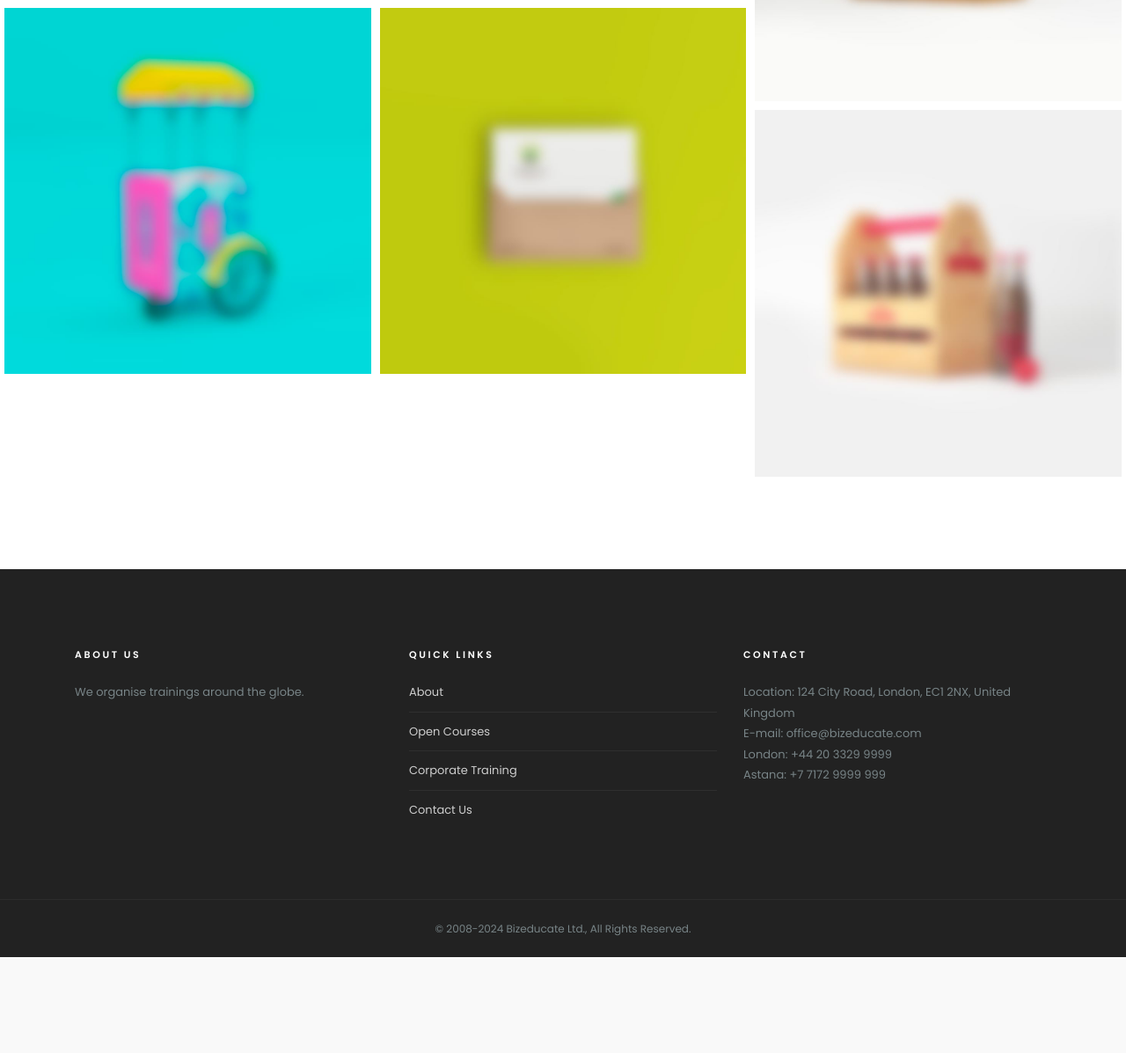
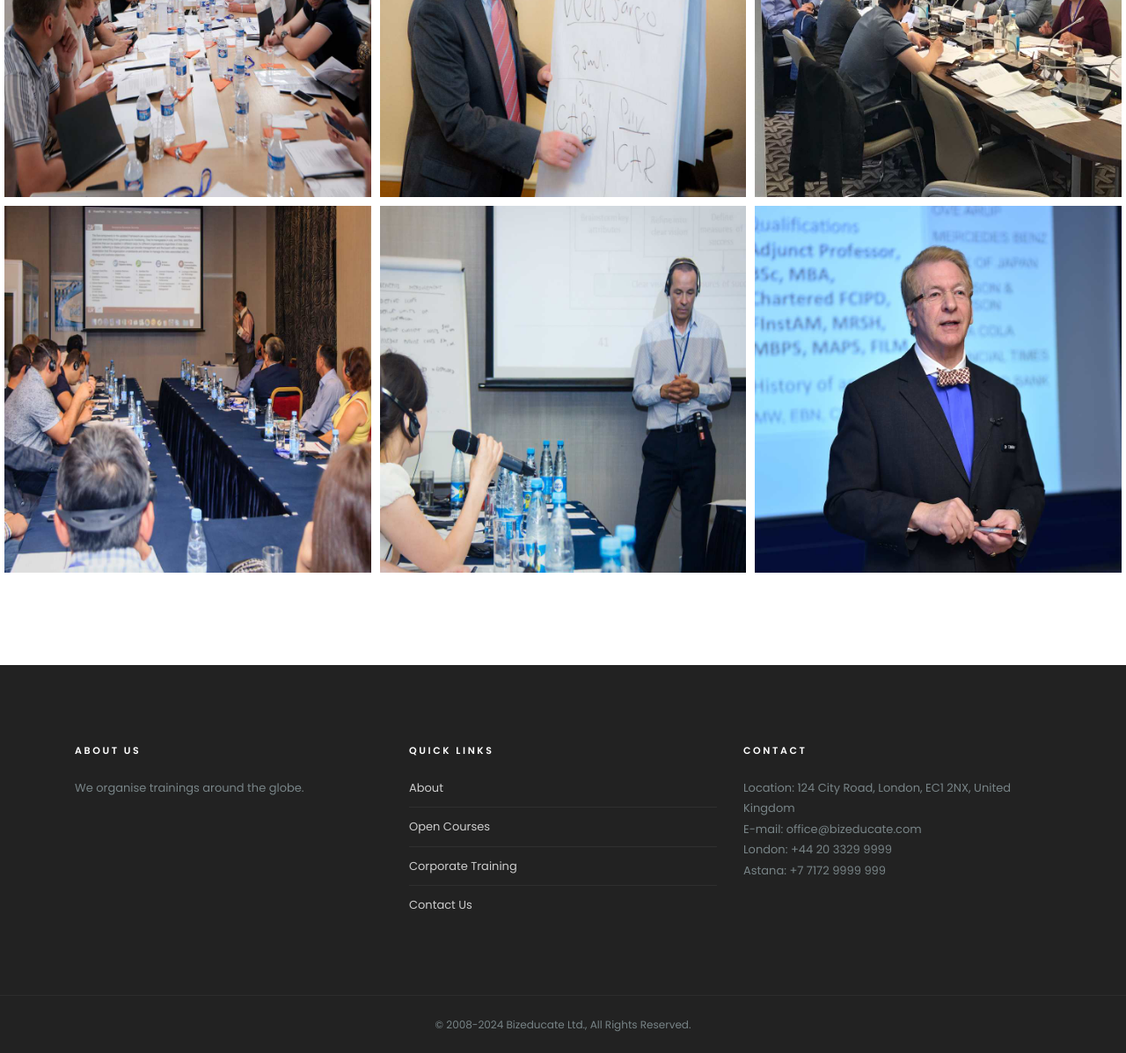
Before and after one commit to MaksymUK/bizeducate_app, a Django app: page /about/ in a window 1280 px wide. Shown: the part 2480-3677 px from the top of the page at 88% size. Before the commit the page ends 3568 px from the top, so only its background shows below. Run offline with Django 4.2, Linux system fonts and the light colour scheme; some libraries are stand-ins or nearby versions; some web fonts are replaced.

Commit message:
change images in about_us.html

```diff
--- a/templates/website/about_us.html
+++ b/templates/website/about_us.html
@@ -5,7 +5,7 @@
 
 {% block content %}
   <!-- Hero-->
-  <section class="module-cover parallax text-center" data-background="{% static 'images/module-6.jpg' %}" data-jarallax-video="https://youtu.be/DEhcuFwPU3o?si=-CYqOTIzDNUXzGqs" data-overlay="0.7">
+  <section class="module-cover parallax text-center" data-background="{% static 'images/about_us_main-compressed.jpg' %}" data-jarallax-video="https://youtu.be/DEhcuFwPU3o?si=-CYqOTIzDNUXzGqs" data-overlay="0.7">
     <div class="container">
       <div class="row">
         <div class="col-md-12">
@@ -33,7 +33,7 @@
       </div>
       <div class="row">
         <div class="col-md-12">
-          <p><img class="img-shadow" src="{% static 'images/main/services-1.jpg' %}" alt=""></p>
+          <p><img class="img-shadow" src="{% static 'images/main/about_us2-compressed.jpg' %}" alt="about_us"></p>
         </div>
       </div>
       <div class="row">
@@ -109,7 +109,7 @@
         <div class="grid-sizer"></div>
         <div class="portfolio-item branding">
           <div class="portfolio-item-wrapper">
-            <div class="portfolio-item-img"><img src="{% static 'images/portfolio/epc-1.jpg' %}" alt=""></div>
+            <div class="portfolio-item-img"><img src="{% static 'images/portfolio/about_finance-compressed.jpg' %}" alt="finance"></div>
             <div class="portfolio-item-caption">
               <h6 class="portfolio-item-title">Finance and Accounting</h6><span class="portfolio-item-subtitle serif">Our courses cover a wide range of topics,
               from financial analysis and budgeting to advanced accounting principles. Whether you are a beginner looking to enhance your understanding of financial concepts or an experienced professional seeking to refine your skills, our programs cater to all levels of expertise.</span>
@@ -118,7 +118,7 @@
         </div>
         <div class="portfolio-item digital">
           <div class="portfolio-item-wrapper">
-            <div class="portfolio-item-img"><img src="{% static "images/portfolio/human_resourses.jpg" %}" alt=""></div>
+            <div class="portfolio-item-img"><img src="{% static "images/portfolio/about_corplaw-compressed.jpg" %}" alt="corporate_law"></div>
             <div class="portfolio-item-caption">
               <h6 class="portfolio-item-title">Corporate Law</h6><span class="portfolio-item-subtitle serif">Understanding the legal framework within which businesses operate is crucial for success. Our corporate law courses provide comprehensive insights into corporate governance, contract law, intellectual property, and more. Participants gain a solid foundation in legal principles and learn how to navigate legal challenges effectively.</span>
             </div>
@@ -126,15 +126,15 @@
         </div>
         <div class="portfolio-item packaging">
           <div class="portfolio-item-wrapper">
-            <div class="portfolio-item-img"><img src="{% static "images/portfolio/3.jpg" %}" alt=""></div>
+            <div class="portfolio-item-img"><img src="{% static "images/portfolio/about_risk_management-compressed.jpg" %}" alt=""></div>
             <div class="portfolio-item-caption">
-              <h6 class="portfolio-item-title">Ellie Cashman</h6><span class="portfolio-item-subtitle serif">Understanding the legal framework within which businesses operate is crucial for success. Our corporate law courses provide comprehensive insights into corporate governance, contract law, intellectual property, and more. Participants gain a solid foundation in legal principles and learn how to navigate legal challenges effectively.</span>
+              <h6 class="portfolio-item-title">Risk Management</h6><span class="portfolio-item-subtitle serif">Designed to equip professionals with the latest strategies and tools, our training programs offer practical insights into identifying, assessing, and mitigating risks across diverse industries.</span>
             </div>
           </div>
         </div>
         <div class="portfolio-item branding">
           <div class="portfolio-item-wrapper">
-            <div class="portfolio-item-img"><img src="{% static "images/portfolio/6.jpg" %}" alt=""></div>
+            <div class="portfolio-item-img"><img src="{% static "images/portfolio/about_compliance-compressed.jpg" %}" alt="compliance"></div>
             <div class="portfolio-item-caption">
               <h6 class="portfolio-item-title">Compliance</h6><span class="portfolio-item-subtitle serif">In today’s complex regulatory environment, compliance is a critical aspect of business operations. Our compliance courses help professionals stay updated with the latest regulations, develop robust compliance frameworks, and implement effective risk management strategies.</span>
             </div>
@@ -142,7 +142,7 @@
         </div>
         <div class="portfolio-item digital">
           <div class="portfolio-item-wrapper">
-            <div class="portfolio-item-img"><img src="{% static "images/portfolio/5.jpg" %}" alt=""></div>
+            <div class="portfolio-item-img"><img src="{% static "images/portfolio/about_procurement-compressed.jpg" %}" alt="procurement"></div>
             <div class="portfolio-item-caption">
               <h6 class="portfolio-item-title">Procurement</h6><span class="portfolio-item-subtitle serif">Effective procurement practices are essential for optimising costs, managing suppliers, and ensuring a reliable supply chain. Our procurement courses cover topics such as strategic sourcing, category management, contract management, negotiation techniques, and supplier relationship management to help professionals drive efficiency and achieve procurement excellence.</span>
             </div>
@@ -150,7 +150,7 @@
         </div>
         <div class="portfolio-item packaging">
           <div class="portfolio-item-wrapper">
-            <div class="portfolio-item-img"><img src="{% static "images/portfolio/2.jpg" %}" alt=""></div>
+            <div class="portfolio-item-img"><img src="{% static "images/portfolio/about_hr-compressed.jpg" %}" alt="hr"></div>
             <div class="portfolio-item-caption">
               <h6 class="portfolio-item-title">HR (Human Resources)</h6><span class="portfolio-item-subtitle serif">People are the heart of any organisation, and our HR courses focus on developing key HR skills and competencies. From talent acquisition and performance management to employee relations and organisational development, our programs equip HR professionals with the knowledge and tools to drive HR strategies aligned with business objectives.</span>
             </div>
```
Also changed, not shown: static/images/about_us_main-compressed.jpg (added), static/images/main/about_us2-compressed.jpg (added), static/images/portfolio/about_compliance-compressed.jpg (added), static/images/portfolio/about_corplaw-compressed.jpg (added), static/images/portfolio/about_finance-compressed.jpg (added), static/images/portfolio/about_hr-compressed.jpg (added), static/images/portfolio/about_procurement-compressed.jpg (added), static/images/portfolio/about_risk_management-compressed.jpg (added).
